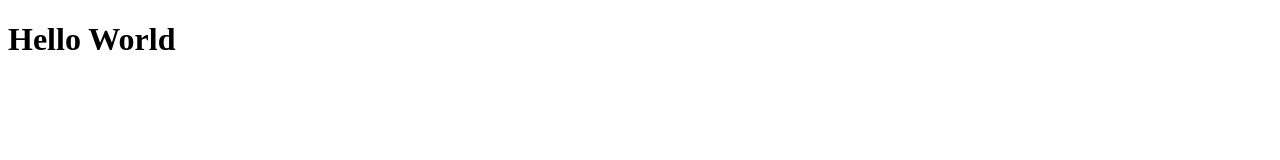
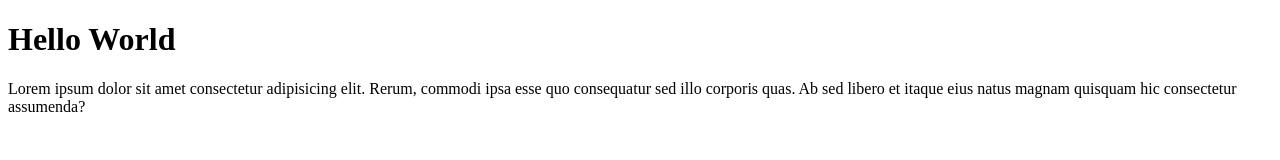
Before and after one commit to TechFast23/GIT_REMOTE_LOCAL, a plain HTML site: page index.html in a window 1280 px wide. Drawn offline with Linux system fonts and the light colour scheme.

Commit message:
Menambahakan paragraph

```diff
--- a/index.html
+++ b/index.html
@@ -9,6 +9,8 @@
 
 <body>
     <h1>Hello World</h1>
+    <p>Lorem ipsum dolor sit amet consectetur adipisicing elit. Rerum, commodi ipsa esse quo consequatur sed illo
+        corporis quas. Ab sed libero et itaque eius natus magnam quisquam hic consectetur assumenda?</p>
 </body>
 
 </html>
```
